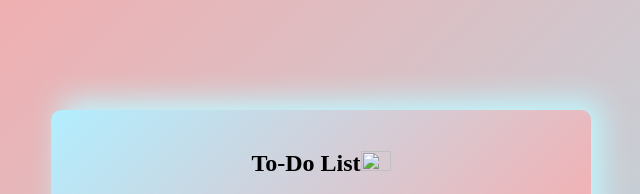
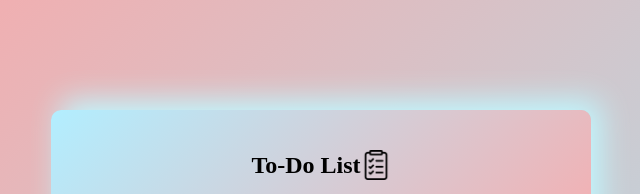
Before and after one commit to Mahesh0002/To-Do, a plain HTML site: page index.html in a window 1280 px wide. Shown: the top 194 px of the page, 319-959 px from the left. Drawn offline with Linux system fonts and the light colour scheme.

Commit message:
initial commit

```diff
--- a/index.html
+++ b/index.html
@@ -9,7 +9,7 @@
 <body>
     <div class="container">
         <div class="todo-app">
-            <h2>To-Do List <img src="Images/icon.png"></h2>
+            <h2>To-Do List <img src="icon.png"></h2>
             <div class="row">
                 <input type="text" id="input-box" placeholder="Add a Task.">
                 <button onclick="addTask()">Add</button>
```
